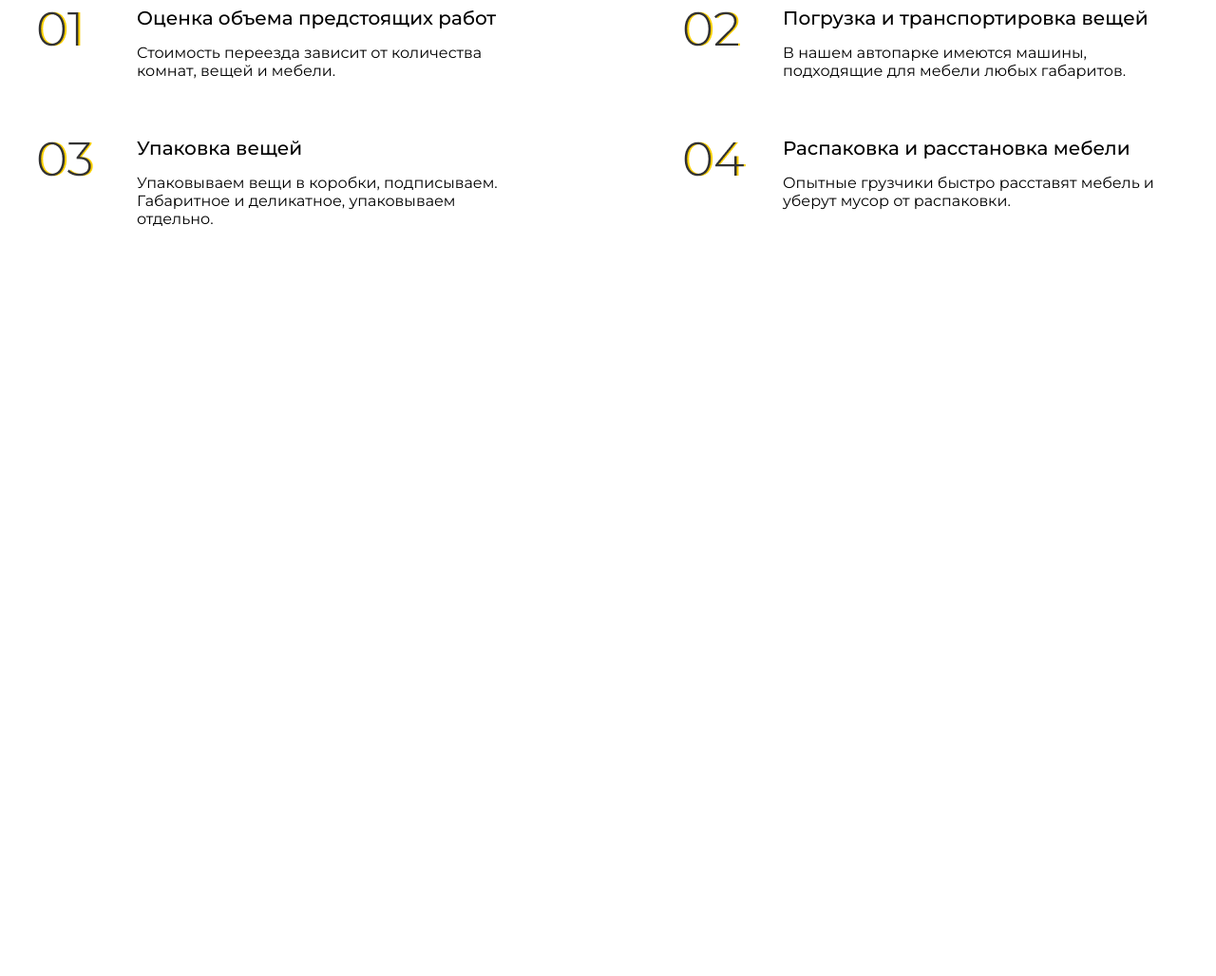
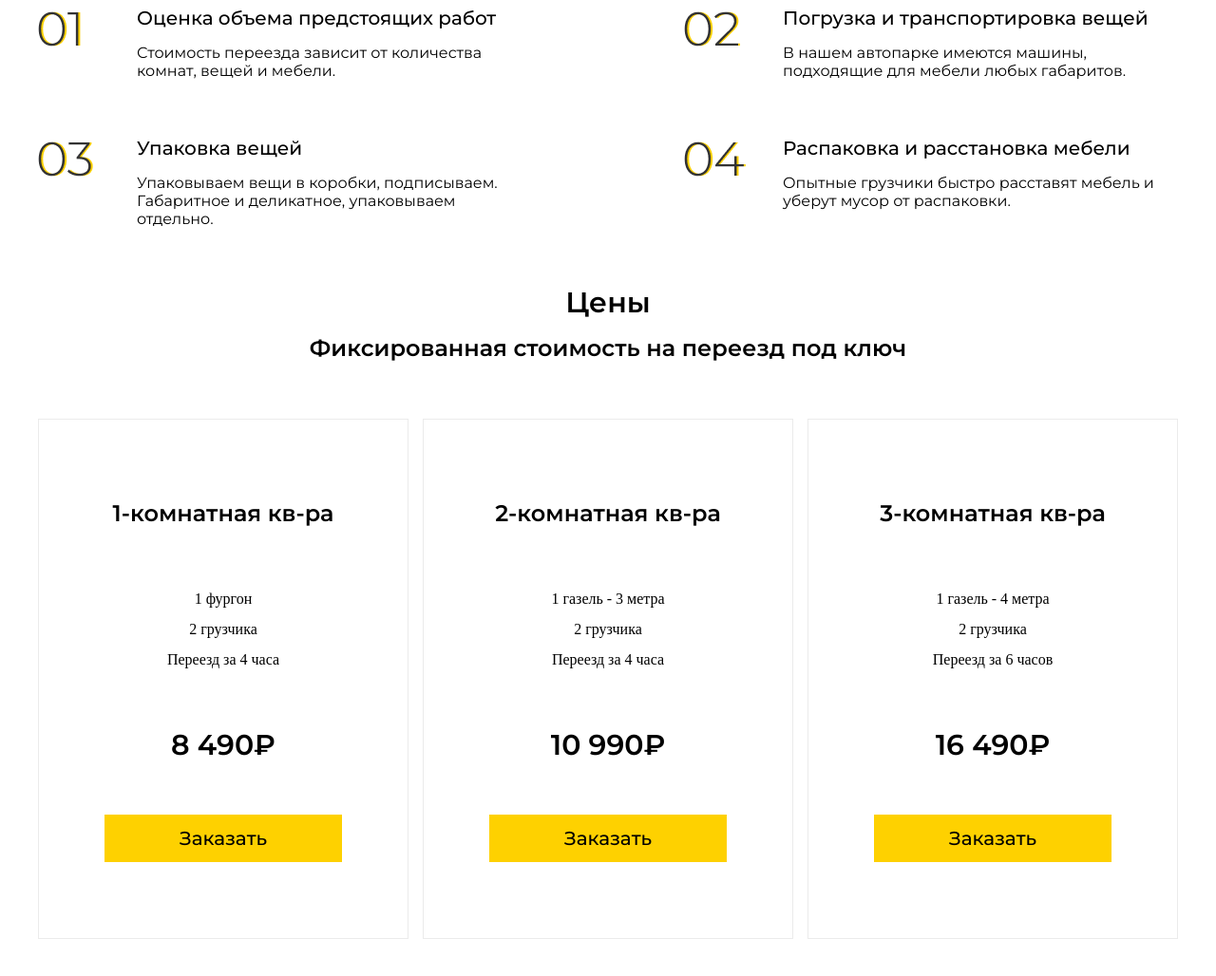
Before and after one commit to alekseiDeveloper1/home-moove, a plain HTML site: page src/index.html in a window 1280 px wide. Shown: the part 905-1933 px from the top of the page at 95% size. Before the commit the page ends 1205 px from the top, so only its background shows below. Drawn offline with Linux system fonts and the light colour scheme.

Commit message:
add prices

```diff
--- a/src/css/style.css
+++ b/src/css/style.css
@@ -213,3 +213,63 @@ li {
     font-weight: 400;
     font-size: 16px;
 }
+
+.prices {
+    text-align: center;
+    margin: 0px 0px 50px 0px;
+}
+.prices__title {
+    font-family: 'Montserrat';
+    font-weight: 600;
+    font-size: 30px;
+    margin: 0px 0px 15px 0px;
+}
+.prices__subtitle {
+    font-family: 'Montserrat';
+    font-weight: 600;
+    font-size: 24px;
+    margin: 0px 0px 60px 0px;
+}
+.prices__blocks {
+    display: flex;
+    justify-content: space-between;
+}
+.prices__block {
+    width: 390px;
+    border: 1px solid #EBEBEB
+}
+.prices__block:hover {
+    border: 1px solid #FED100
+}
+.block-prices {}
+.block-prices__title {
+    font-family: 'Montserrat';
+    font-weight: 600;
+    font-size: 24px;
+    margin: 84px 0px 60px 0px
+}
+.block-prices__desc {
+    line-height: 2;
+}
+.block-prices__price {
+    font-family: 'Montserrat';
+    font-weight: 600;
+    font-size: 30px;
+    margin: 55px 0px 55px 0px
+}
+.block-prices__btn {
+    margin: 0px 0px 80px 0px
+}
+.btn {
+    font-family: 'Montserrat';
+    font-weight: 500;
+    font-size: 20px;
+    width: 250px;
+    height: 50px;
+    border: none;
+    cursor: pointer;
+    background: #FED100;
+}
+.btn:hover {
+    background: #f1c501;
+}
--- a/src/index.html
+++ b/src/index.html
@@ -96,5 +96,43 @@
             </div>
         </div>
     </section>
+    <section class="prices">
+        <div class="container">
+            <div class="prices__title">Цены</div>
+            <div class="prices__subtitle">Фиксированная стоимость на переезд под ключ</div>
+            <div class="prices__blocks">
+                <div class="prices__block block-prices">
+                    <div class="block-prices__title">1-комнатная кв-ра</div>
+                    <ul class="block-prices__desc">
+                        <li>1 фургон</li>
+                        <li>2 грузчика</li>
+                        <li>Переезд за 4 часа</li>
+                    </ul>
+                    <div class="block-prices__price">8 490&#8381;</div>
+                    <button class="block-prices__btn btn">Заказать</button>
+                </div>
+                <div class="prices__block block-prices">
+                    <div class="block-prices__title">2-комнатная кв-ра</div>
+                    <ul class="block-prices__desc">
+                        <li>1 газель - 3 метра </li>
+                        <li>2 грузчика</li>
+                        <li>Переезд за 4 часа</li>
+                    </ul>
+                    <div class="block-prices__price">10 990&#8381;</div>
+                    <button class="block-prices__btn btn">Заказать</button>
+                </div>
+                <div class="prices__block block-prices">
+                    <div class="block-prices__title">3-комнатная кв-ра</div>
+                    <ul class="block-prices__desc">
+                        <li>1 газель - 4 метра</li>
+                        <li>2 грузчика</li>
+                        <li>Переезд за 6 часов</li>
+                    </ul>
+                    <div class="block-prices__price">16 490&#8381;</div>
+                    <button class="block-prices__btn btn">Заказать</button>
+                </div>
+            </div>
+        </div>
+    </section>
 </body>
 </html>
```
